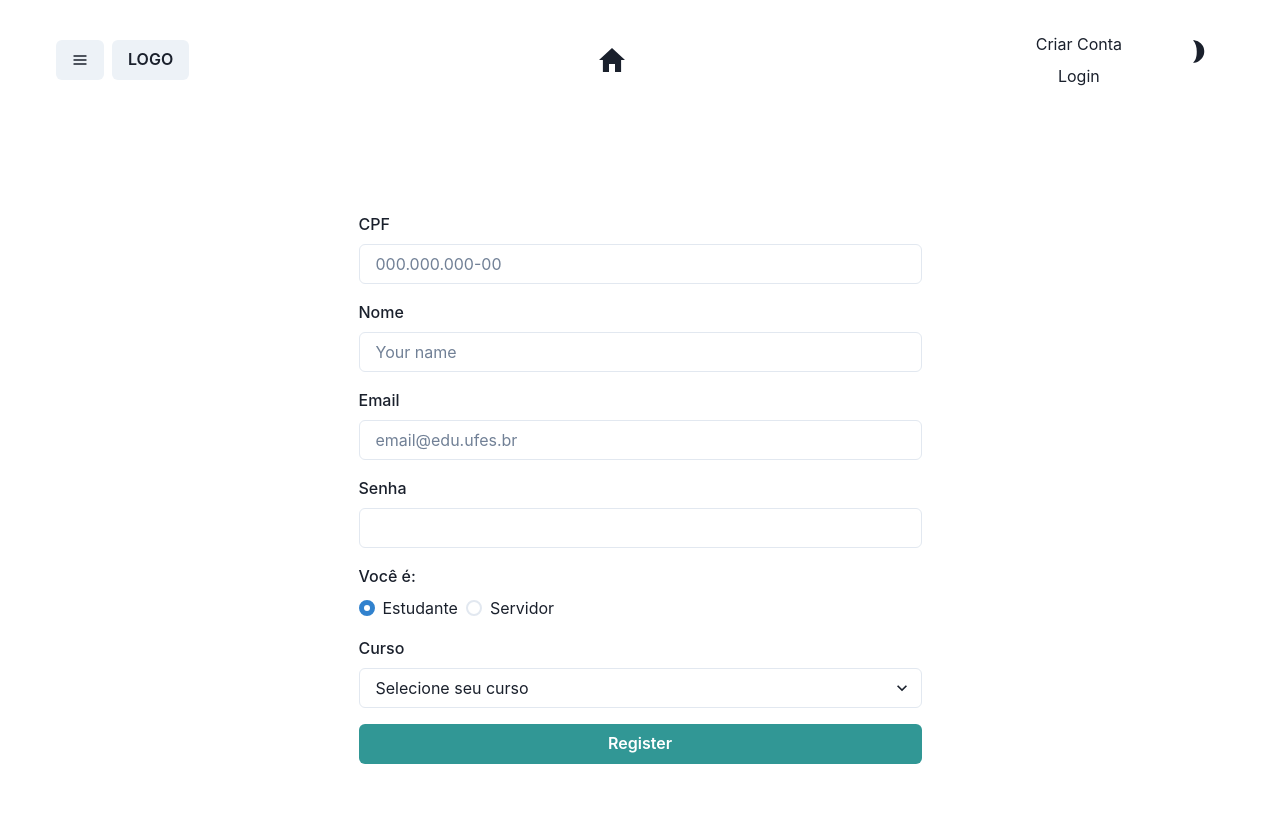
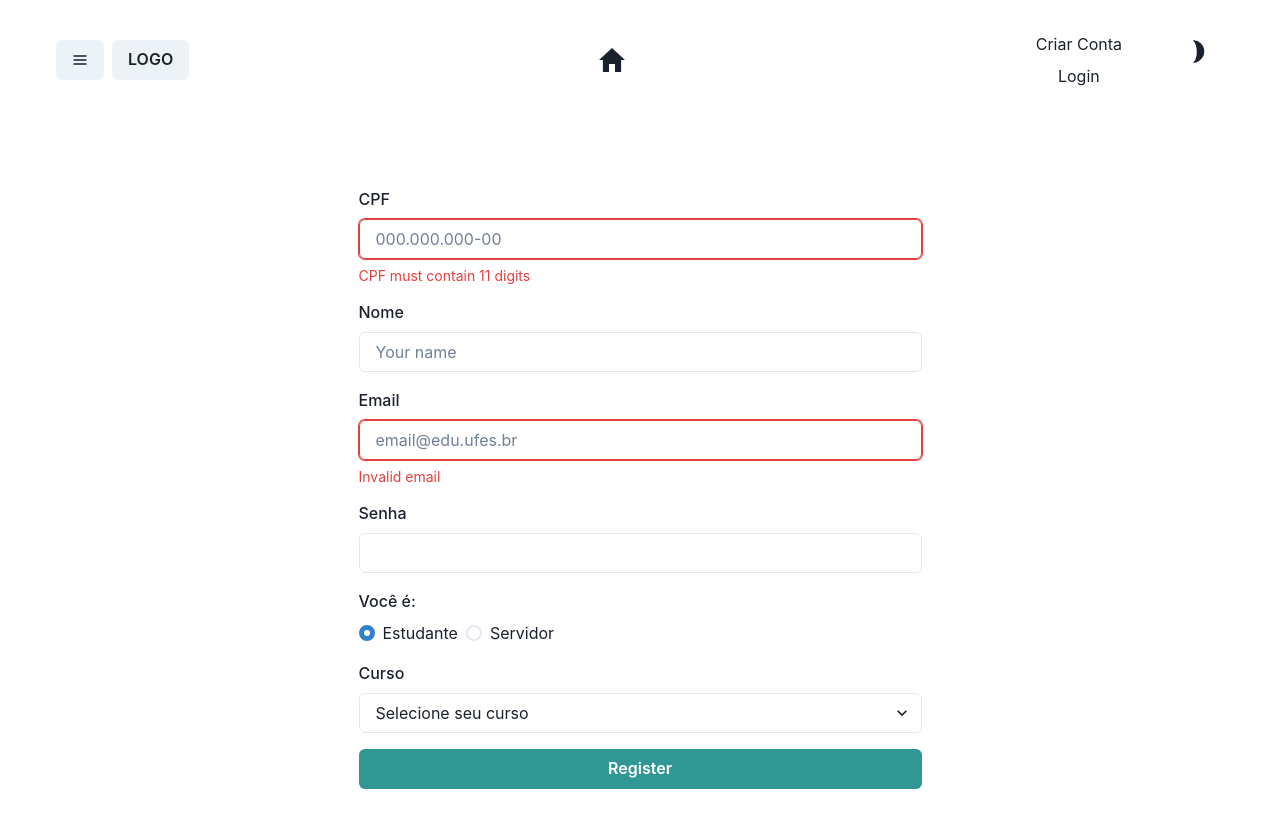
Before and after one commit to lsalatiel/agenda-servidor, a React (Vite) app in the folder frontend/: page /register in a window 1280 px wide. Shown: the top 828 px of the page. Built offline with nearby package versions, Linux system fonts and the light colour scheme.

Commit message:
register page done

```diff
--- a/frontend/src/views/Register.jsx
+++ b/frontend/src/views/Register.jsx
@@ -3,99 +3,105 @@ import { useState } from "react";
 import {
     FormControl,
     FormLabel,
+    FormErrorMessage,
     Input,
     Center,
     Stack,
     RadioGroup,
     Radio,
     Select,
-    Button
+    Button,
 } from "@chakra-ui/react";
 
 import Navbar from "../components/Navbar";
+import { useNavigate } from 'react-router-dom'; // Import useNavigate
 
-function CpfInput() {
-    const [input, setInput] = useState("");
+function CpfInput({ value, onChange, setIsInvalid }) {
+    const handleInputChange = (e) => {
+        let rawValue = e.target.value.replace(/\D/g, ''); // Remove all non-digit characters
+        let formattedValue = rawValue;
 
-    const handleInputChange = (e) => {
-        const value = e.target.value;
-        // Filter out non-numeric characters
-        const numericValue = value.replace(/\D/g, '');
-        // Limit the input to 11 characters
-        if (numericValue.length <= 11) {
-            setInput(numericValue);
+        if (rawValue.length > 11) {
+            rawValue = rawValue.slice(0, 11); // Limit to 11 digits
         }
+
+        if (rawValue.length > 3) {
+            formattedValue = rawValue.replace(/^(\d{3})(\d)/, '$1.$2');
+        }
+        if (rawValue.length > 6) {
+            formattedValue = formattedValue.replace(/^(\d{3})\.(\d{3})(\d)/, '$1.$2.$3');
+        }
+        if (rawValue.length > 9) {
+            formattedValue = formattedValue.replace(/^(\d{3})\.(\d{3})\.(\d{3})(\d)/, '$1.$2.$3-$4');
+        }
+
+        setIsInvalid(rawValue.length !== 11); // Check if the raw value length is exactly 11 digits
+        onChange(formattedValue);
     };
 
     return (
-        <FormControl>
+        <FormControl isInvalid={value.replace(/\D/g, '').length !== 11}>
             <FormLabel>CPF</FormLabel>
             <Input
                 placeholder="000.000.000-00"
-                value={input}
+                value={value}
                 onChange={handleInputChange}
+            />
+            {value.replace(/\D/g, '').length !== 11 && <FormErrorMessage>CPF must contain 11 digits</FormErrorMessage>}
+        </FormControl>
+    );
+}
+
+function NameInput({ value, onChange }) {
+    return (
+        <FormControl>
+            <FormLabel>Nome</FormLabel>
+            <Input
+                placeholder="Your name"
+                value={value}
+                onChange={(e) => onChange(e.target.value)}
             />
         </FormControl>
     );
 }
 
-function NameInput() {
-    const [input, setInput] = useState("");
+function EmailInput({ value, onChange, setIsInvalid }) {
+    const handleInputChange = (e) => {
+        const email = e.target.value;
+        const hasAtSymbol = email.includes('@');
 
-    const handleInputChange = (e) => setInput(e.target.value);
+        setIsInvalid(!hasAtSymbol);
+        onChange(email);
+    };
 
     return (
-        <FormControl>
-            <FormLabel>Nome</FormLabel>
+        <FormControl isInvalid={!value.includes('@')}>
+            <FormLabel>Email</FormLabel>
             <Input
-                placeholder="Your name"
-                value={input}
+                placeholder="email@edu.ufes.br"
+                type="email"
+                value={value}
                 onChange={handleInputChange}
             />
+            {!value.includes('@') && <FormErrorMessage>Invalid email</FormErrorMessage>}
         </FormControl>
     );
 }
 
-function EmailInput() {
-    const [input, setInput] = useState("");
-
-    const handleInputChange = (e) => setInput(e.target.value);
-
+function PasswordInput({ value, onChange }) {
     return (
         <FormControl>
-            <FormLabel>Email</FormLabel>
-            <Input
-                placeholder="email@edu.ufes.br"
-                type="email"
-                value={input}
-                onChange={handleInputChange}
-            />
+            <FormLabel>Senha</FormLabel>
+            <Input type="password" value={value} onChange={(e) => onChange(e.target.value)} />
         </FormControl>
     );
 }
 
-function PasswordInput() {
-    const [input, setInput] = useState("");
-
-    const handleInputChange = (e) => setInput(e.target.value);
-
-    return (
-        <FormControl>
-            <FormLabel>Senha</FormLabel>
-            <Input type="password" value={input} onChange={handleInputChange} />
-        </FormControl>
-    );
-}
-
-function TypeInput() {
-    const [value, setValue] = useState("student");
-
-    const handleInputChange = (value) => setValue(value);
-
+function TypeInput({ value, onChange }) {
     return (
         <FormControl as="fieldset">
             <FormLabel as="legend">Você é:</FormLabel>
-            <RadioGroup onChange={handleInputChange} value={value}>
+            <RadioGroup onChange={onChange} value={value}>
                 <Stack direction="row">
                     <Radio value="student">Estudante</Radio>
                     <Radio value="teacher">Servidor</Radio>
@@ -105,11 +111,7 @@ function TypeInput() {
     );
 }
 
-function CourseInput() {
-    const [selectedCourse, setSelectedCourse] = useState("");
-
-    const handleCourseChange = (e) => setSelectedCourse(e.target.value);
-
+function CourseInput({ value, onChange }) {
     const courses = [
         "Administração - Bacharelado",
         "Arquitetura e Urbanismo - Bacharelado",
@@ -171,10 +173,10 @@ function CourseInput() {
     return (
         <FormControl>
             <FormLabel>Curso</FormLabel>
-            <Select placeholder="Selecione seu curso" value={selectedCourse} onChange={handleCourseChange}>
+            <Select placeholder="Selecione seu curso" value={value} onChange={(e) => onChange(e.target.value)}>
                 {courses.map((course, index) => (
                     <option key={index} value={course}>
-                    {course}
+                        {course}
                     </option>
                 ))}
             </Select>
@@ -183,18 +185,59 @@ function CourseInput() {
 }
 
 export default function Register() {
+    const [formData, setFormData] = useState({
+        id: "",
+        name: "",
+        email: "",
+        password: "",
+        type: "student",
+        course: "",
+    });
+
+    const [cpfIsInvalid, setCpfIsInvalid] = useState(false);
+    const [emailIsInvalid, setEmailIsInvalid] = useState(false);
+
+    const navigate = useNavigate(); // Initialize navigate
+
+    const handleChange = (field) => (value) => {
+        setFormData({ ...formData, [field]: value });
+    };
+
+    const handleSubmit = async () => {
+        const url = "http://localhost:8000/users"; // Replace with your backend URL
+        try {
+            const response = await fetch(url, {
+                method: "POST",
+                headers: {
+                    "Content-Type": "application/json",
+                },
+                body: JSON.stringify(formData),
+            });
+            if (response.ok) {
+                // Redirect to login page on successful registration
+                navigate("/login");
+            } else {
+                console.error("Error during registration");
+            }
+        } catch (error) {
+            console.error("Error during registration:", error);
+        }
+    };
+
+    const isFormValid = !cpfIsInvalid && !emailIsInvalid;
+
     return (
         <>
             <Navbar />
             <Center h="100vh" maxW="1200px" mx="auto">
                 <Stack spacing={4}>
-                    <CpfInput />
-                    <NameInput />
-                    <EmailInput />
-                    <PasswordInput />
-                    <TypeInput />
-                    <CourseInput />
-                    <Button colorScheme="teal">Register</Button>
+                    <CpfInput value={formData.id} onChange={handleChange("id")} setIsInvalid={setCpfIsInvalid} />
+                    <NameInput value={formData.name} onChange={handleChange("name")} />
+                    <EmailInput value={formData.email} onChange={handleChange("email")} setIsInvalid={setEmailIsInvalid} />
+                    <PasswordInput value={formData.password} onChange={handleChange("password")} />
+                    <TypeInput value={formData.type} onChange={handleChange("type")} />
+                    <CourseInput value={formData.course} onChange={handleChange("course")} />
+                    <Button colorScheme="teal" onClick={handleSubmit} isDisabled={!isFormValid}>Register</Button>
                 </Stack>
             </Center>
         </>
```
